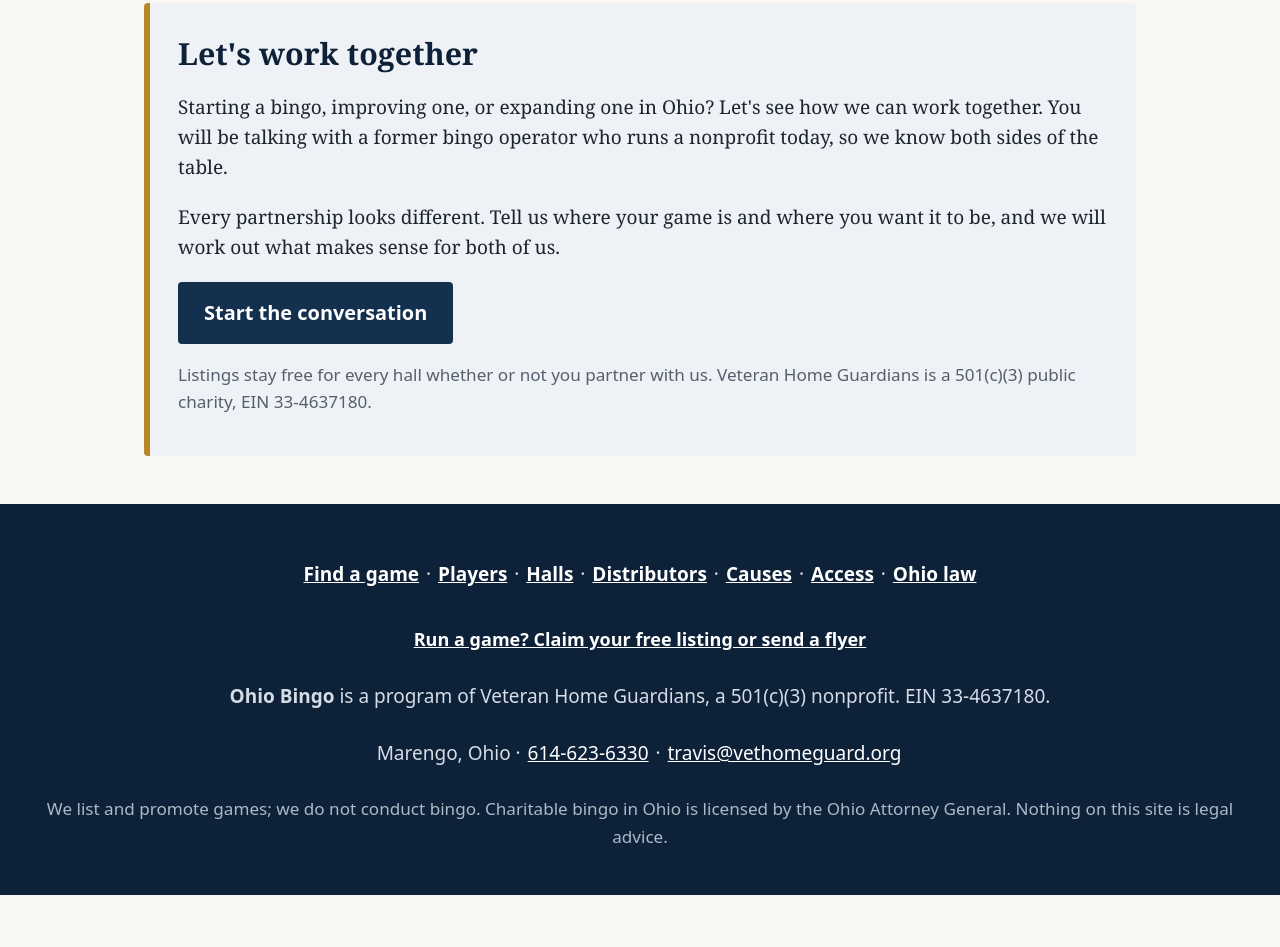
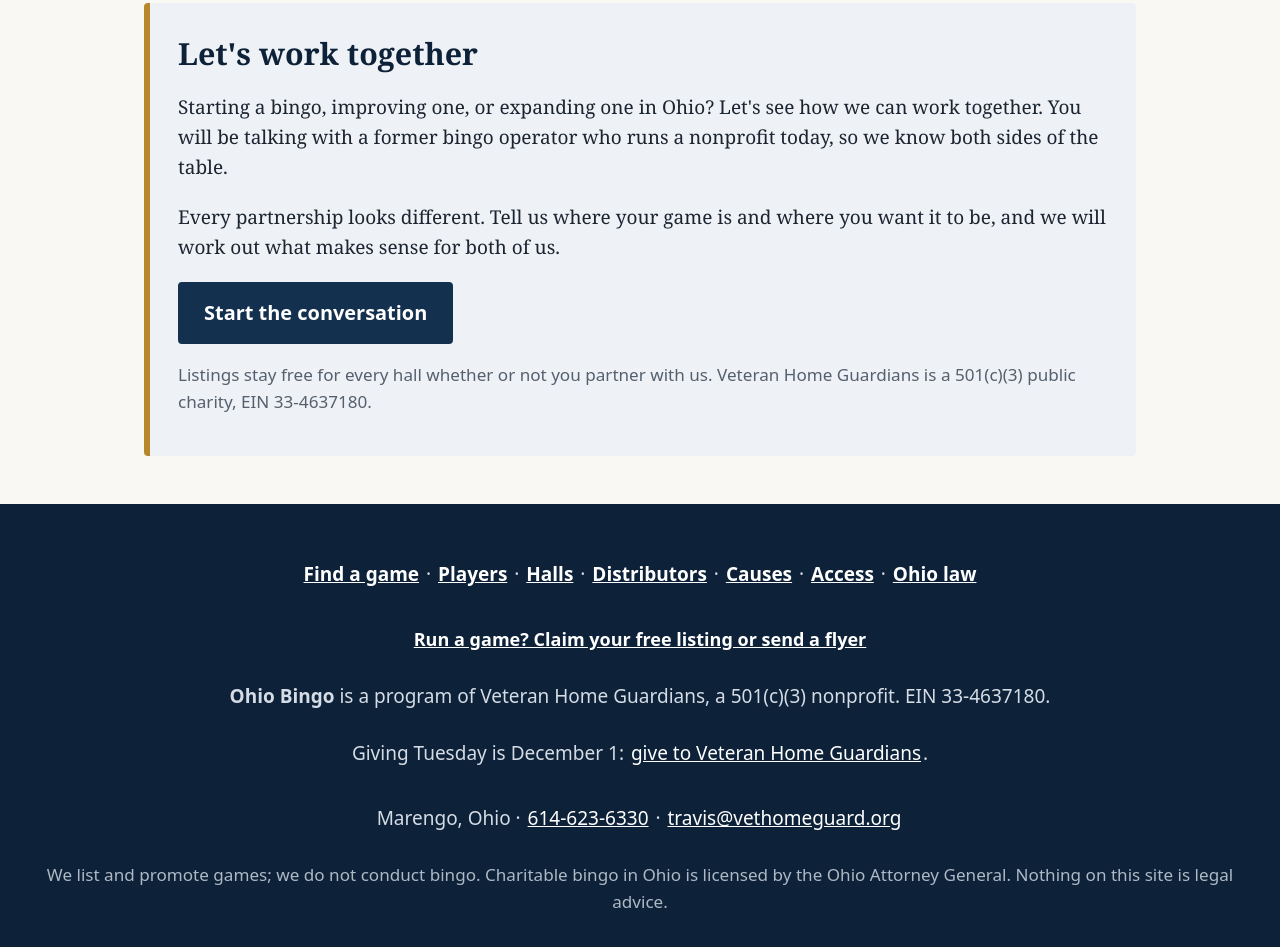
Before and after one commit to travisvought-byte/ohiobingo, a plain HTML site: page advertise.html in a window 1280 px wide. Shown: the part 1754-2701 px from the top of the page. Before the commit the page ends 2649 px from the top, so only its background shows below. Drawn offline with Linux system fonts and the light colour scheme; no server answers.

Commit message:
Footer: link VHG's Giving Tuesday campaign on every page (#1)
Adds one line under "Ohio Bingo is a program of Veteran Home Guardians" in
each page's footer: "Giving Tuesday is December 1: give to Veteran Home
Guardians", linking VHG's Zeffy campaign. The same change is already live
on Wix (published Nov 24); these files match the live site.

Co-authored-by: Claude <noreply@anthropic.com>

```diff
--- a/advertise.html
+++ b/advertise.html
@@ -92,6 +92,7 @@
   <p class="footnav"><a href="https://www.findbingo.org/ohio/">Find a game</a> · <a href="/players.html">Players</a> · <a href="/halls.html">Halls</a> · <a href="/distributors.html">Distributors</a> · <a href="/causes.html">Causes</a> · <a href="/advocacy.html">Access</a> · <a href="/law.html">Ohio law</a></p>
   <p><a href="/claim.html">Run a game? Claim your free listing or send a flyer</a></p>
   <p><strong>Ohio Bingo</strong> is a program of Veteran Home Guardians, a 501(c)(3) nonprofit. EIN 33-4637180.</p>
+  <p>Giving Tuesday is December 1: <a href="https://www.zeffy.com/en-US/donation-form/giving-tuesday-no-veteran-left-isolated">give to Veteran Home Guardians</a>.</p>
   <p>Marengo, Ohio · <a href="tel:6146236330">614-623-6330</a> · <a href="mailto:travis@vethomeguard.org">travis@vethomeguard.org</a></p>
   <p class="fine">We list and promote games; we do not conduct bingo. Charitable bingo in Ohio is licensed by the Ohio Attorney General. Nothing on this site is legal advice.</p>
 </footer>
```
Also changed, not shown: advocacy.html (+1 -0 lines), causes.html (+1 -0 lines), claim.html (+1 -0 lines), contact.html (+1 -0 lines), distributors.html (+1 -0 lines), halls.html (+1 -0 lines), index.html (+1 -0 lines), law.html (+1 -0 lines), map.html (+1 -0 lines), players.html (+1 -0 lines), providers.html (+1 -0 lines), sample-game-sheet.html (+1 -0 lines), visit.html (+1 -0 lines).
